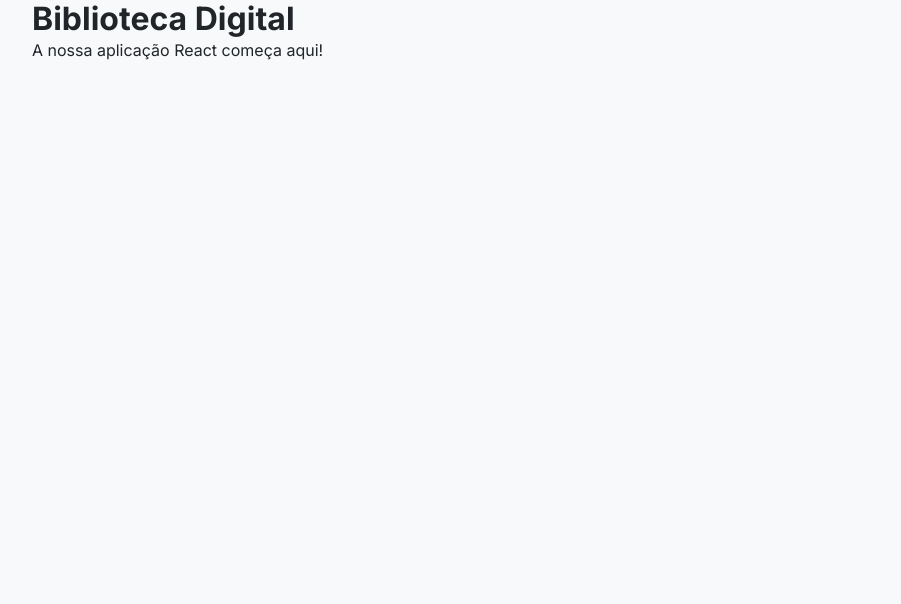
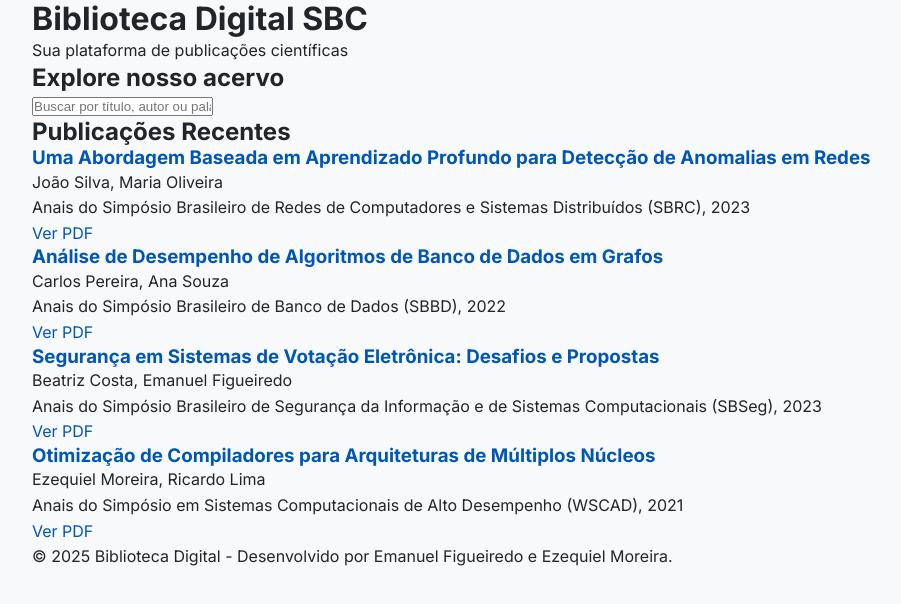
Before and after one commit to EmanuelMarcos99/Biblioteca-Digital-de-Artigos-TP1, a React (Create React App) app in the folder client/: page / in a window 1280 px wide. Shown: the top 604 px of the page, without its empty margins (28-929 px from the left). Built offline with nearby package versions, Linux system fonts and the light colour scheme.

Commit message:
Construindo o front-end

```diff
--- a/client/src/App.js
+++ b/client/src/App.js
@@ -1,18 +1,77 @@
-import React from 'react';
+import React, { useState } from 'react';
 
-// Este é o componente principal que vai conter todas as suas páginas e componentes.
-// Apagamos todo o conteúdo de exemplo e deixamos um esqueleto limpo.
+// Importando os componentes que foram separados
+import Header from './components/Header';
+import SearchBar from './components/SearchBar';
+import DocumentCard from './components/DocumentCard';
+import Footer from './components/Footer';
+
+// Dados de exemplo que viriam do seu backend (API)
+const mockDocuments = [
+  {
+    id: 1,
+    title: 'Uma Abordagem Baseada em Aprendizado Profundo para Detecção de Anomalias em Redes',
+    authors: 'João Silva, Maria Oliveira',
+    publication: 'Anais do Simpósio Brasileiro de Redes de Computadores e Sistemas Distribuídos (SBRC)',
+    year: 2023,
+    url: '#'
+  },
+  {
+    id: 2,
+    title: 'Análise de Desempenho de Algoritmos de Banco de Dados em Grafos',
+    authors: 'Carlos Pereira, Ana Souza',
+    publication: 'Anais do Simpósio Brasileiro de Banco de Dados (SBBD)',
+    year: 2022,
+    url: '#'
+  },
+  {
+    id: 3,
+    title: 'Segurança em Sistemas de Votação Eletrônica: Desafios e Propostas',
+    authors: 'Beatriz Costa, Emanuel Figueiredo',
+    publication: 'Anais do Simpósio Brasileiro de Segurança da Informação e de Sistemas Computacionais (SBSeg)',
+    year: 2023,
+    url: '#'
+  },
+  {
+    id: 4,
+    title: 'Otimização de Compiladores para Arquiteturas de Múltiplos Núcleos',
+    authors: 'Ezequiel Moreira, Ricardo Lima',
+    publication: 'Anais do Simpósio em Sistemas Computacionais de Alto Desempenho (WSCAD)',
+    year: 2021,
+    url: '#'
+  }
+];
+
+
+// Componente principal que une tudo
 function App() {
+  const [searchTerm, setSearchTerm] = useState('');
+
+  const handleSearchChange = (event) => {
+    setSearchTerm(event.target.value);
+  };
+
+  const filteredDocuments = mockDocuments.filter(doc =>
+    doc.title.toLowerCase().includes(searchTerm.toLowerCase()) ||
+    doc.authors.toLowerCase().includes(searchTerm.toLowerCase())
+  );
+
   return (
-    <div>
-      {/* A classe "container" vem do seu style.css e ajuda a centralizar o conteúdo.
-        É um bom lugar para começar a adicionar os componentes do seu layout,
-        como um Header, o conteúdo principal da página e um Footer.
-      */}
+    <div className="app-wrapper">
+      <Header />
       <main className="container">
-        <h1>Biblioteca Digital</h1>
-        <p>A nossa aplicação React começa aqui!</p>
+        <SearchBar searchTerm={searchTerm} onSearchChange={handleSearchChange} />
+
+        <section className="results-section">
+          <h2>Publicações Recentes</h2>
+          <div className="document-list">
+            {filteredDocuments.map(doc => (
+              <DocumentCard key={doc.id} doc={doc} />
+            ))}
+          </div>
+        </section>
       </main>
+      <Footer />
     </div>
   );
 }
--- /dev/null
+++ b/client/src/components/DocumentCard.js
@@ -0,0 +1,17 @@
+import React from 'react';
+
+// Componente para um card de documento individual
+function DocumentCard({ doc }) {
+  return (
+    <div className="document-card">
+      <h3><a href={doc.url}>{doc.title}</a></h3>
+      <p className="authors">{doc.authors}</p>
+      <p className="publication">{doc.publication}, {doc.year}</p>
+      <a href={doc.url} className="btn-pdf" target="_blank" rel="noopener noreferrer">
+        Ver PDF
+      </a>
+    </div>
+  );
+}
+
+export default DocumentCard;
--- /dev/null
+++ b/client/src/components/Footer.js
@@ -0,0 +1,14 @@
+import React from 'react';
+
+// Componente para o rodapé da página
+function Footer() {
+    return (
+        <footer className="app-footer">
+            <div className="container">
+                <p>&copy; {new Date().getFullYear()} Biblioteca Digital - Desenvolvido por Emanuel Figueiredo e Ezequiel Moreira.</p>
+            </div>
+        </footer>
+    );
+}
+
+export default Footer;
--- /dev/null
+++ b/client/src/components/Header.js
@@ -0,0 +1,15 @@
+import React from 'react';
+
+// Componente para o cabeçalho da página
+function Header() {
+  return (
+    <header className="app-header">
+      <div className="container">
+        <h1>Biblioteca Digital SBC</h1>
+        <p>Sua plataforma de publicações científicas</p>
+      </div>
+    </header>
+  );
+}
+
+export default Header;
--- /dev/null
+++ b/client/src/components/SearchBar.js
@@ -0,0 +1,19 @@
+import React from 'react';
+
+// Componente para a barra de busca
+function SearchBar({ searchTerm, onSearchChange }) {
+  return (
+    <div className="search-container">
+      <h2>Explore nosso acervo</h2>
+      <input
+        type="text"
+        placeholder="Buscar por título, autor ou palavra-chave..."
+        className="search-input"
+        value={searchTerm}
+        onChange={onSearchChange}
+      />
+    </div>
+  );
+}
+
+export default SearchBar;
```
Also changed, not shown: client/public/robots.txt (deleted), 1 other file (tests, documents, lock files or other folders).
